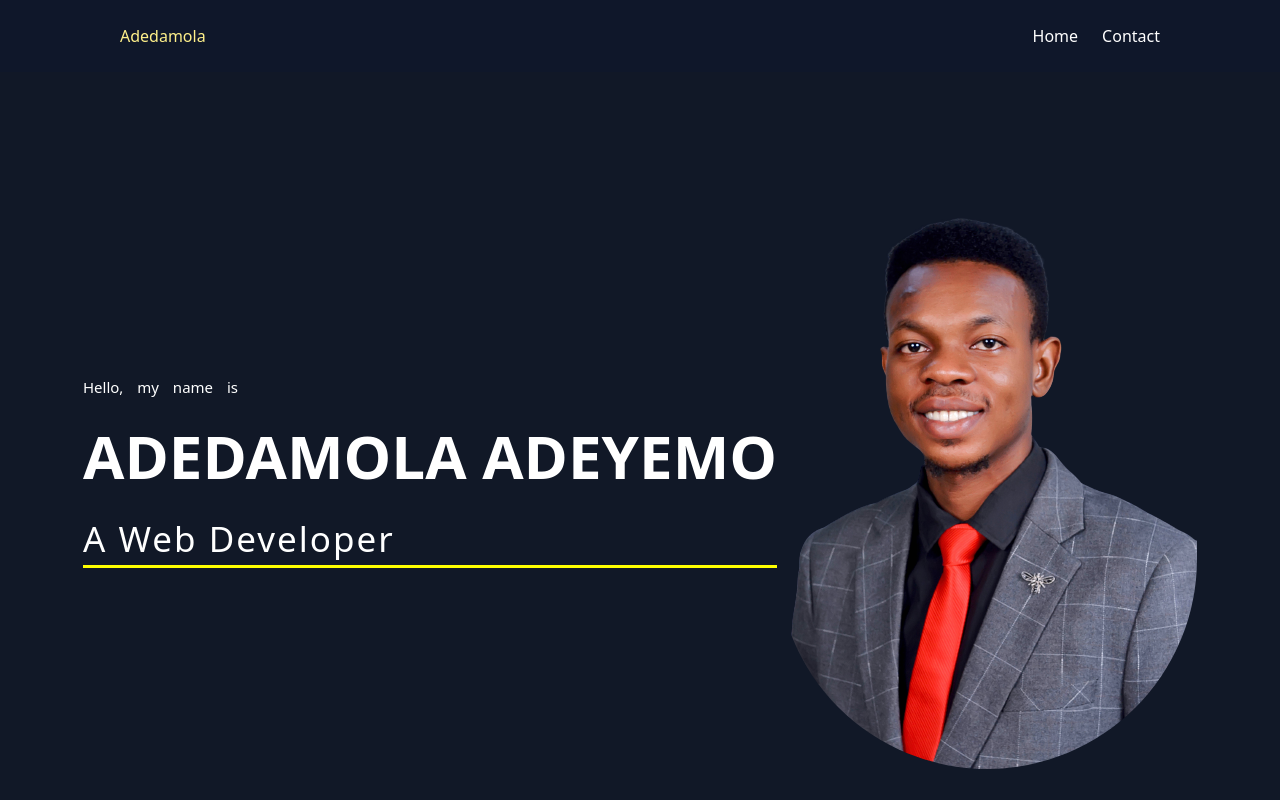
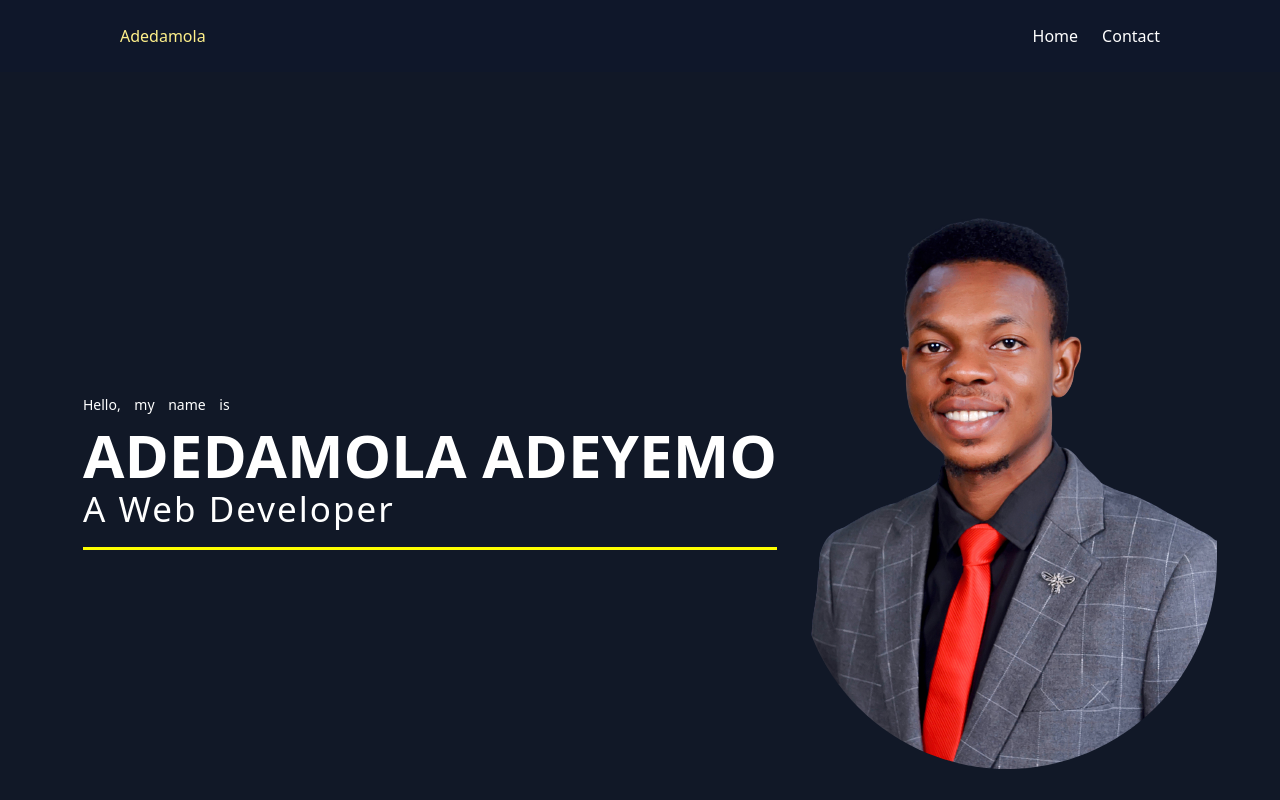
Before and after one commit to Adedamola-Adeyemo/WebDevPortfolio, a website: page index.html in a window 1280 px wide. Shown: the top 800 px of the page. Drawn offline with Linux system fonts and the light colour scheme.

Commit message:
reworked

```diff
--- a/index.html
+++ b/index.html
@@ -31,14 +31,14 @@
   <main>
     <header class="relative flex items-center justify-center h-screen bg-gray-900 overflow-hidden">
       <div class="flex flex-col p-5 md:flex-row text-left">
-        <div class="flex flex-col space-y-3 justify-center text-white text-center md:text-left space-y-0">
-          <p class="text-[15px] pt-12 md:pt-0 text-[30px]" style="word-spacing: 10px;">
+        <div class="flex flex-col p-5 space-y-6 justify-center text-white text-center md:text-left">
+          <p class="text-sm md:pt-0 text-[30px]" style="word-spacing: 10px;">
             Hello, my name is
           </p>
-          <p class="text-[30px] md:text-[60px]">
+          <p class="text-2xl md:text-[60px]">
            <b> ADEDAMOLA ADEYEMO </b>
           </p>
-          <p class="text-[17.5px] md:text-[35px]" style="letter-spacing: 2px; border-bottom: yellow solid 3px;">
+          <p class="text-lg pb-6 md:text-[35px]" style="letter-spacing: 2px; border-bottom: yellow solid 3px;">
             A Web Developer
           </p>
         </div>
```
Also changed, not shown: dist/output.css.
